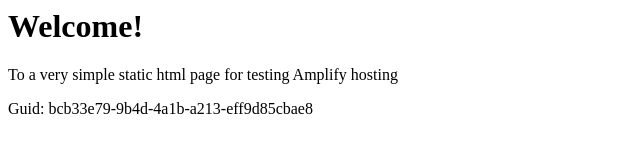
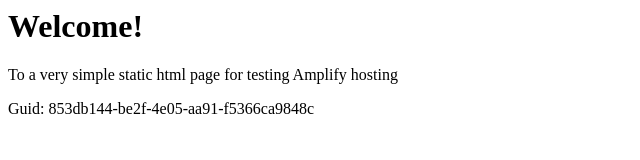
Before and after one commit to aws-aemilia-pdx/Github-PR-Commit-Integration-Test-DoNotTouch-GithubWebhookPreviewCanaryTest-v1-gamma-us-west-2, a website: page src/index.html in a window 1280 px wide. Shown: the full height of the page, 0-640 px from the left. Drawn offline with Linux system fonts and the light colour scheme.

Commit message:
commit from integ tests

```diff
--- a/src/index.html
+++ b/src/index.html
@@ -12,6 +12,6 @@
 <body>
     <h1>Welcome!</h1>
     <p>To a very simple static html page for testing Amplify hosting</p>
-    <p>Guid: bcb33e79-9b4d-4a1b-a213-eff9d85cbae8</p></body>
+    <p>Guid: 853db144-be2f-4e05-aa91-f5366ca9848c</p></body>
 
 </html>
```
